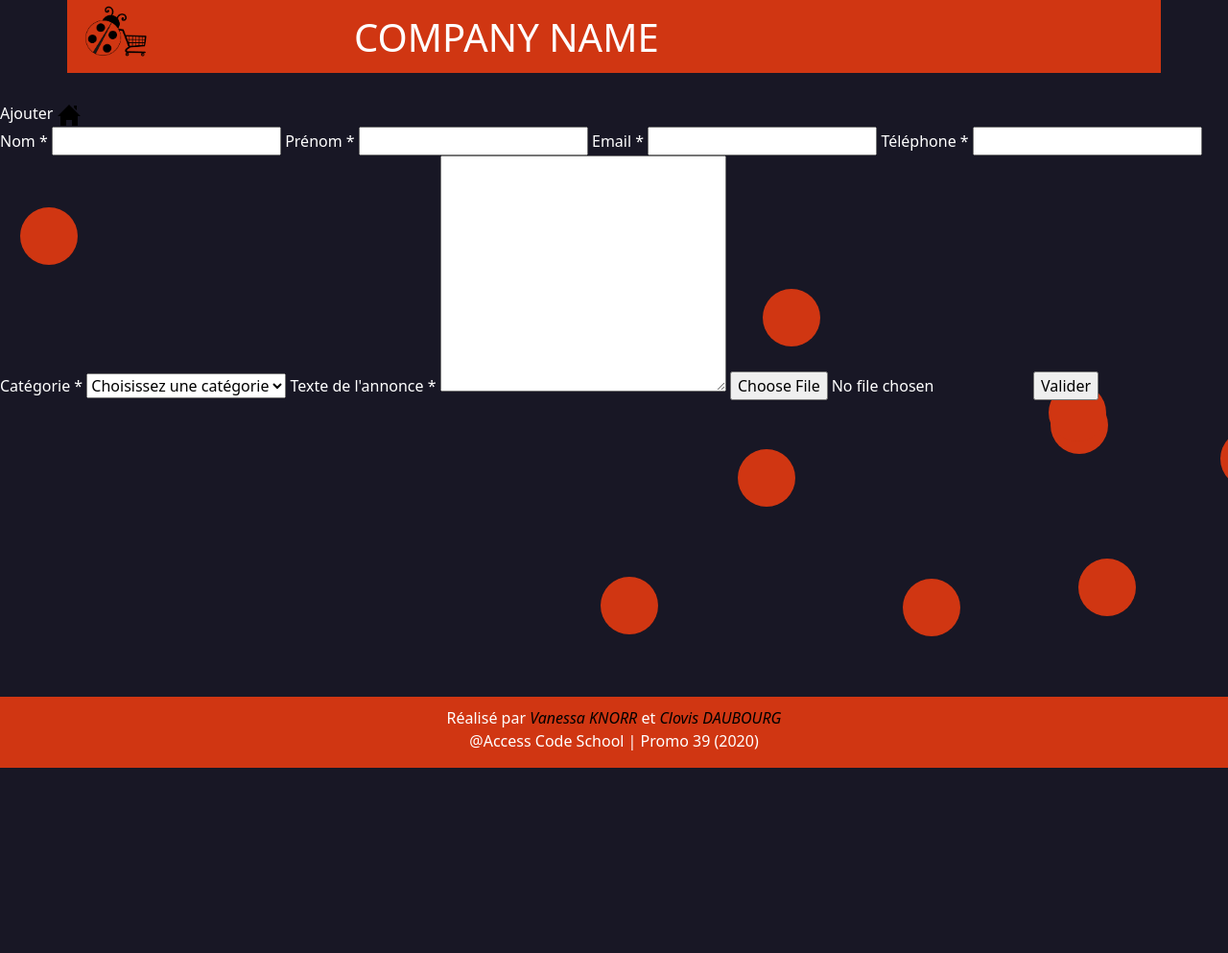
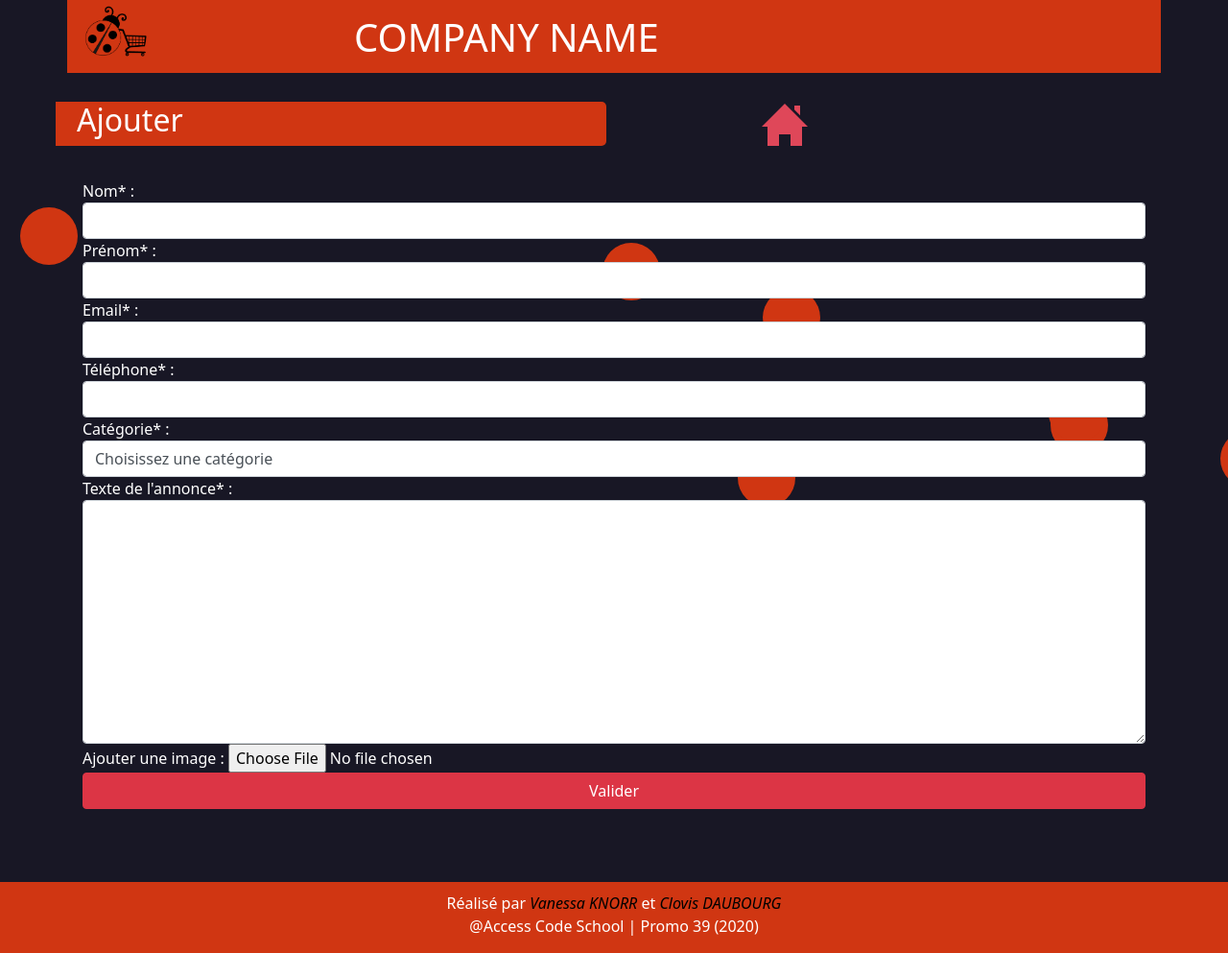
Before and after one commit to daubourg-clovis/petitesannonces, a PHP site: template application/templates/addform.html.twig in a window 1280 px wide. Shown: the whole page at 96% size. Before the commit the page ends 800 px from the top, so only its background shows below. Run offline with PHP 8.4, Linux system fonts and the light colour scheme; the template is opened without the code that fills it, so the values that code supplies are empty; some libraries are stand-ins or nearby versions.

Commit message:
Update - bootstrap class change and add

```diff
--- a/application/templates/addform.html.twig
+++ b/application/templates/addform.html.twig
@@ -1,26 +1,27 @@
 {% extends "base.html.twig" %}
 {% block title %}Ajouter{% endblock title %}
-{% block nav %}
     {% block h2 %}Ajouter{% endblock h2 %}
-    {% block home %}<a href="index.php"><svg xmlns="http://www.w3.org/2000/svg" width="24" height="24" viewBox="0 0 24 24"><path d="M21 13v10h-6v-6h-6v6h-6v-10h-3l12-12 12 12h-3zm-1-5.907v-5.093h-3v2.093l3 3z"/></svg></a>{% endblock home %}
-{% endblock nav %}
+    {% block home %}<a href="index.php" class="redirect"><svg xmlns="http://www.w3.org/2000/svg" width="48" height="48" viewBox="0 0 24 24" class="home"><path d="M21 13v10h-6v-6h-6v6h-6v-10h-3l12-12 12 12h-3zm-1-5.907v-5.093h-3v2.093l3 3z"/></svg></a>{% endblock home %}
+
 
 {% block content %}
-    <form action="/annonces/ajout/" method="post">
-        <label for="surname">Nom <span>*</span></label>
-        <input type="text" name="surname" id="surname" value="{% block surname %}{% endblock surname %} ">
+    <form action="/annonces/ajout/" method="post" class="add-form">
+        <div class="container">
 
-        <label for="firstname">Prénom <span>*</span></label>
-        <input type="text" name="firstname" id="firstname" value="{% block firstname %}{% endblock firstname %} ">
+            <label for="surname">Nom<span>*</span> : </label>
+            <input type="text" name="surname" id="surname" value="{% block surname %}{% endblock surname %} " class="form-control">
 
-        <label for="email">Email <span>*</span></label>
-        <input type="email" name="email" id="email" value="{% block email %}{% endblock email %} ">
+            <label for="firstname">Prénom<span>*</span> :</label>
+            <input type="text" name="firstname" id="firstname" value="{% block firstname %}{% endblock firstname %} " class="form-control">
 
-        <label for="phone">Téléphone <span>*</span></label>
-        <input type="text" name="phone" id="phone" value="{% block phone %}{% endblock phone %} ">
+            <label for="email">Email<span>*</span> : </label>
+            <input type="email" name="email" id="email" value="{% block email %}{% endblock email %} " class="form-control">
 
-        <label for="category">Catégorie <span>*</span></label>
-        <select name="category" id="category">
+            <label for="phone">Téléphone<span>*</span> : </label>
+            <input type="text" name="phone" id="phone" value="{% block phone %}{% endblock phone %} " class="form-control">
+
+            <label for="category">Catégorie<span>*</span> : </label>
+            <select name="category" id="category" class="form-control">
                 <option value="{% block categoryvalue %}{% endblock categoryvalue %}">{% block categoryname %}Choisissez une catégorie{% endblock categoryname %}</option>
                 <option value="1">Immobilier</option>
                 <option value="2">Auto-Moto</option>
@@ -32,15 +33,16 @@
                 <option value="8">Autres</option>
             </select>
 
-        <label for="details">Texte de l'annonce <span>*</span></label>
-        <textarea name="details" id="details" cols="30" rows="10" value="{% block details %}{% endblock details %} "></textarea>
+            <label for="details">Texte de l'annonce<span>*</span> : </label>
+            <textarea name="details" id="details" cols="30" rows="10" value="{% block details %}{% endblock details %} " class="form-control"></textarea>
+            <label for="upload">Ajouter une image : </label>
+             <input type="file" name="upload" class="upload">
 
-        <input type="file" name="upload">
 
             {% block submit %}
-
-        <input type="submit" value="Valider"> {% block delete %}{% endblock delete %}
+                <input type="submit" value="Valider" class="btn-danger btn btn-block btn-submit"> {% block delete %}{% endblock delete %}
             {% endblock submit %}
+        </div>
     </form>
 {% endblock content %}
 {% block script %}
--- a/application/templates/index.html.twig
+++ b/application/templates/index.html.twig
@@ -22,7 +22,7 @@
                 </div>
             </div>
         </form>
-        <div class="center-div position-header ">
+        <div class=" position-header ">
             <a href="/annonces/ajout/" class="btn btn-danger">Déposer une annonce <span class="btn-plus"><svg xmlns="http://www.w3.org/2000/svg" width="24" height="24" viewBox="0 0 24 24"><path d="M12 2c5.514 0 10 4.486 10 10s-4.486 10-10 10-10-4.486-10-10 4.486-10 10-10zm0-2c-6.627 0-12 5.373-12 12s5.373 12 12 12 12-5.373 12-12-5.373-12-12-12zm6 13h-5v5h-2v-5h-5v-2h5v-5h2v5h5v2z"/></svg></span></a>
         </div>
     </div>
```
Lines whose indentation alone changed are shown as unchanged.
